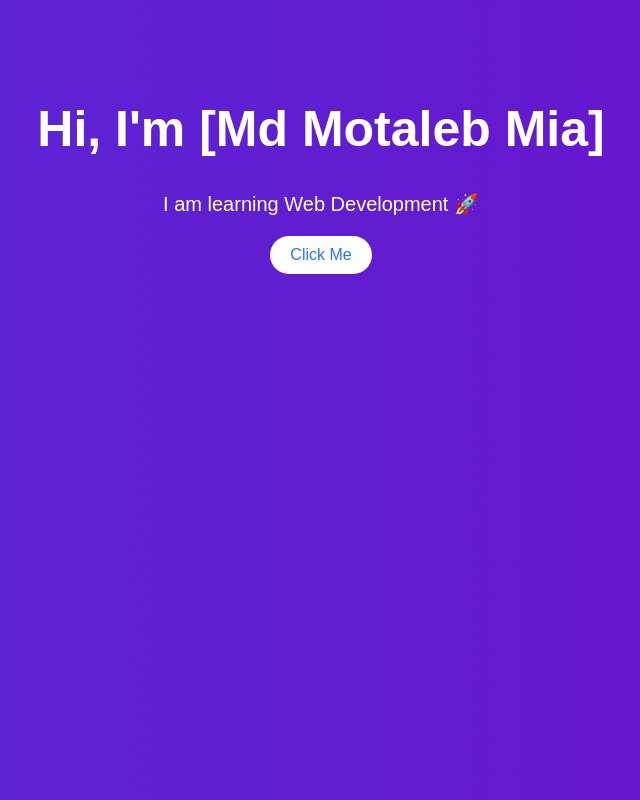
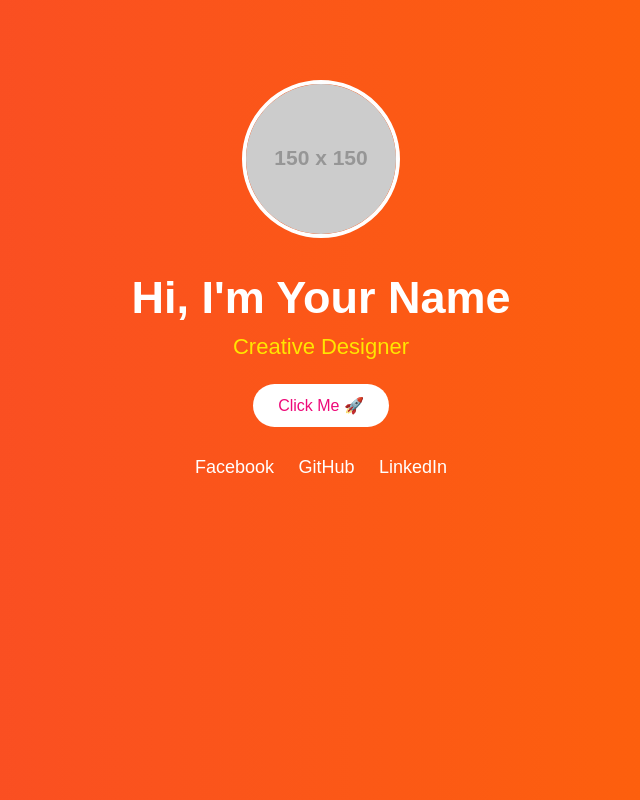
Before and after one commit to motalebmia/my-portfolio, a plain HTML site: page index.html in a window 1280 px wide. Shown: the whole page, without its empty margins (319-959 px from the left). Drawn offline with Linux system fonts and the light colour scheme; placeholder pictures from the web are drawn by us.

Commit message:
Update index.html

```diff
--- a/index.html
+++ b/index.html
@@ -7,67 +7,149 @@
   <style>
     body {
       margin: 0;
-      font-family: Arial, sans-serif;
-      background: linear-gradient(270deg, #6a11cb, #2575fc);
-      background-size: 400% 400%;
-      animation: gradientBG 10s ease infinite;
+      font-family: 'Poppins', sans-serif;
+      background: linear-gradient(270deg, #ff6a00, #ee0979, #00c6ff);
+      background-size: 600% 600%;
+      animation: gradientMove 12s ease infinite;
       color: white;
       text-align: center;
     }
 
-    @keyframes gradientBG {
+    @keyframes gradientMove {
       0% { background-position: 0% 50%; }
       50% { background-position: 100% 50%; }
       100% { background-position: 0% 50%; }
     }
 
     .container {
-      margin-top: 100px;
+      margin-top: 80px;
       animation: fadeIn 2s ease-in-out;
     }
 
     @keyframes fadeIn {
-      from { opacity: 0; transform: translateY(30px); }
+      from { opacity: 0; transform: translateY(40px); }
       to { opacity: 1; transform: translateY(0); }
     }
 
-    h1 {
-      font-size: 50px;
+    img {
+      width: 150px;
+      border-radius: 50%;
+      border: 4px solid white;
+      margin-bottom: 20px;
+      transition: 0.4s;
     }
 
-    p {
-      font-size: 20px;
+    img:hover {
+      transform: scale(1.1) rotate(5deg);
+    }
+
+    h1 {
+      font-size: 45px;
+      margin: 10px;
+    }
+
+    .typing {
+      font-size: 22px;
+      color: #ffe600;
+      height: 30px;
     }
 
     button {
-      padding: 10px 20px;
+      margin-top: 20px;
+      padding: 12px 25px;
       border: none;
+      border-radius: 30px;
       background: white;
-      color: #2575fc;
+      color: #ee0979;
       font-size: 16px;
-      border-radius: 20px;
       cursor: pointer;
       transition: 0.3s;
     }
 
     button:hover {
-      background: #000;
+      transform: scale(1.1);
+      background: black;
       color: white;
     }
+
+    .clicked {
+      animation: pulse 0.5s;
+    }
+
+    @keyframes pulse {
+      0% { transform: scale(1); }
+      50% { transform: scale(1.2); }
+      100% { transform: scale(1); }
+    }
+
+    .socials {
+      margin-top: 30px;
+    }
+
+    .socials a {
+      margin: 0 10px;
+      text-decoration: none;
+      color: white;
+      font-size: 18px;
+      transition: 0.3s;
+    }
+
+    .socials a:hover {
+      color: yellow;
+    }
+
   </style>
 </head>
 
 <body>
 
   <div class="container">
-    <h1>Hi, I'm [Md Motaleb Mia]</h1>
-    <p>I am learning Web Development 🚀</p>
-    <button onclick="showMessage()">Click Me</button>
+    <img src="https://via.placeholder.com/150" alt="profile">
+
+    <h1>Hi, I'm Your Name</h1>
+    <div class="typing" id="typing"></div>
+
+    <button onclick="animateButton(this)">Click Me 🚀</button>
+
+    <div class="socials">
+      <a href="#">Facebook</a>
+      <a href="#">GitHub</a>
+      <a href="#">LinkedIn</a>
+    </div>
   </div>
 
   <script>
-    function showMessage() {
-      alert("Welcome to my website!");
+    // Typing Animation
+    const text = ["Web Developer", "Creative Designer", "Learner 🚀"];
+    let i = 0, j = 0, currentText = "", isDeleting = false;
+
+    function type() {
+      currentText = text[i];
+      if (!isDeleting) {
+        document.getElementById("typing").innerHTML = currentText.substring(0, j++);
+        if (j > currentText.length) {
+          isDeleting = true;
+          setTimeout(type, 1000);
+          return;
+        }
+      } else {
+        document.getElementById("typing").innerHTML = currentText.substring(0, j--);
+        if (j == 0) {
+          isDeleting = false;
+          i = (i + 1) % text.length;
+        }
+      }
+      setTimeout(type, isDeleting ? 50 : 100);
+    }
+    type();
+
+    // Button Animation
+    function animateButton(btn) {
+      btn.classList.add("clicked");
+      setTimeout(() => {
+        btn.classList.remove("clicked");
+        alert("Welcome to my professional site 😎");
+      }, 500);
     }
   </script>
 
```
